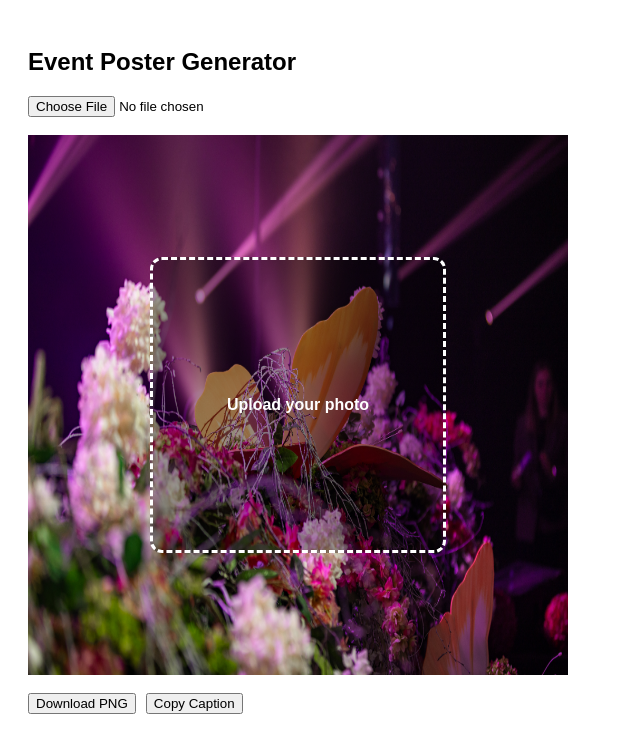
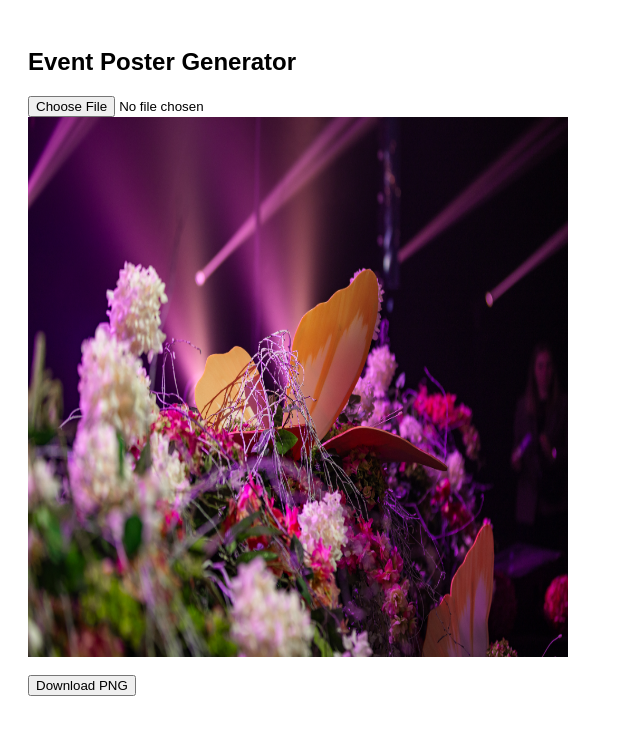
Before and after one commit to 6fgssyxtnc-maker/poster, a React (Vite) app: page / in a window 1280 px wide. Shown: the top 752 px of the page, without its empty margins (0-640 px from the left). Built offline with nearby package versions, Linux system fonts and the light colour scheme.

Commit message:
Update App.jsx

```diff
--- a/src/App.jsx
+++ b/src/App.jsx
@@ -1,18 +1,16 @@
 import { useState, useRef } from "react";
-import { Rnd } from "react-rnd";
 import html2canvas from "html2canvas";
 
 export default function App() {
   const [userImage, setUserImage] = useState(null);
+  const [position, setPosition] = useState({ x: 0, y: 0 });
+  const [scale, setScale] = useState(1);
   const posterRef = useRef(null);
 
   const downloadPoster = async () => {
-    if (!posterRef.current) return;
-
     const canvas = await html2canvas(posterRef.current, {
       useCORS: true,
-      scale: 4,
-      backgroundColor: null
+      scale: 4
     });
 
     const link = document.createElement("a");
@@ -21,15 +19,15 @@ export default function App() {
     link.click();
   };
 
-  const copyCaption = () => {
-    navigator.clipboard.writeText(
-      "I’m attending LĪDERE Akadēmija 🚀 Join me! #Lidere"
-    );
-    alert("Caption copied!");
+  const handleDrag = (e) => {
+    setPosition({
+      x: position.x + e.movementX,
+      y: position.y + e.movementY
+    });
   };
 
   return (
-    <div style={{ padding: 20, fontFamily: "Arial, sans-serif" }}>
+    <div style={{ padding: 20, fontFamily: "Arial" }}>
       <h2>Event Poster Generator</h2>
 
       <input
@@ -40,7 +38,23 @@ export default function App() {
         }
       />
 
-      <br /><br />
+      {userImage && (
+        <>
+          <div style={{ marginTop: 10 }}>
+            Zoom:
+            <input
+              type="range"
+              min="1"
+              max="3"
+              step="0.01"
+              value={scale}
+              onChange={(e) => setScale(parseFloat(e.target.value))}
+            />
+          </div>
+        </>
+      )}
+
+      <br />
 
       <div
         ref={posterRef}
@@ -51,83 +65,52 @@ export default function App() {
           overflow: "hidden"
         }}
       >
-        {/* Poster background */}
         <img
           src="/poster-bg.png"
           alt="poster"
           style={{
             position: "absolute",
             width: "100%",
-            height: "100%",
-            top: 0,
-            left: 0
+            height: "100%"
           }}
         />
 
-        {/* User image on top */}
         {userImage && (
-          <Rnd
-            default={{
-              x: 100,
-              y: 100,
-              width: 250,
-              height: 250
+          <div
+            onMouseDown={(e) => {
+              const move = (ev) => handleDrag(ev);
+              const up = () => {
+                window.removeEventListener("mousemove", move);
+                window.removeEventListener("mouseup", up);
+              };
+              window.addEventListener("mousemove", move);
+              window.addEventListener("mouseup", up);
             }}
-            bounds="parent"
-            lockAspectRatio={true}  // prevents distortion
+            style={{
+              position: "absolute",
+              top: "50%",
+              left: "50%",
+              transform: `translate(-50%, -50%) translate(${position.x}px, ${position.y}px) scale(${scale})`,
+              cursor: "grab"
+            }}
           >
             <img
               src={userImage}
               alt="user"
               style={{
-                width: "100%",
-                height: "100%",
+                width: 300,
+                height: 300,
                 objectFit: "cover",
-                borderRadius: "12px"
+                borderRadius: 20
               }}
             />
-          </Rnd>
-        )}
-
-        {/* Placeholder box */}
-        {!userImage && (
-          <div
-            style={{
-              position: "absolute",
-              top: "50%",
-              left: "50%",
-              transform: "translate(-50%, -50%)",
-              width: 250,
-              height: 250,
-              border: "3px dashed white",
-              borderRadius: "12px",
-              backgroundColor: "rgba(0,0,0,0.35)",
-              display: "flex",
-              alignItems: "center",
-              justifyContent: "center",
-              color: "white",
-              fontWeight: "bold",
-              textAlign: "center",
-              padding: 20
-            }}
-          >
-            Upload your photo
           </div>
         )}
       </div>
 
       <br />
 
-      <button onClick={downloadPoster}>
-        Download PNG
-      </button>
-
-      <button
-        onClick={copyCaption}
-        style={{ marginLeft: 10 }}
-      >
-        Copy Caption
-      </button>
+      <button onClick={downloadPoster}>Download PNG</button>
     </div>
   );
 }
```
